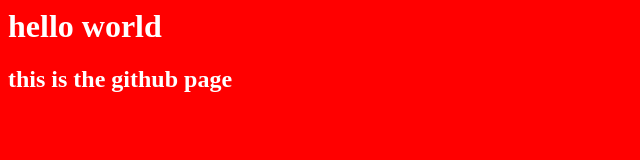
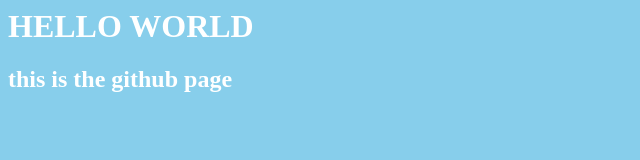
Before and after one commit to chaithra720/hello-world, a plain HTML site: page index.html in a window 1280 px wide. Shown: the whole page, without its empty margins (0-640 px from the left). Drawn offline with Linux system fonts and the light colour scheme.

Commit message:
Update index.html

```diff
--- a/index.html
+++ b/index.html
@@ -3,12 +3,12 @@
 
     </title>
   <body>
-    <h1>hello world</h1>
+    <h1>HELLO WORLD</h1>
     <h2>this is the github page</h2>
   </body>
   <style>
     body{
-      background-color:red;
+      background-color:skyblue;
       color:white;
     }
   </style>
```
